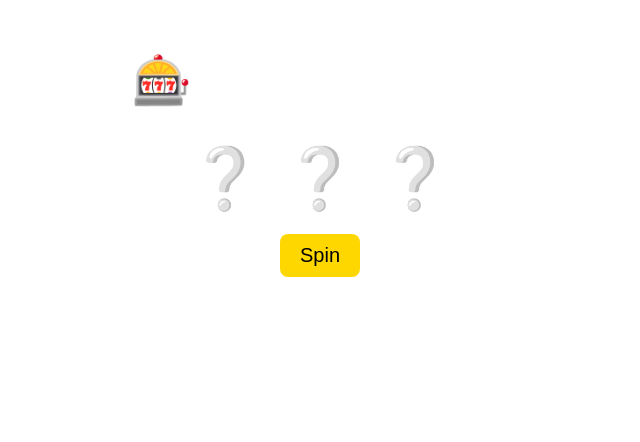
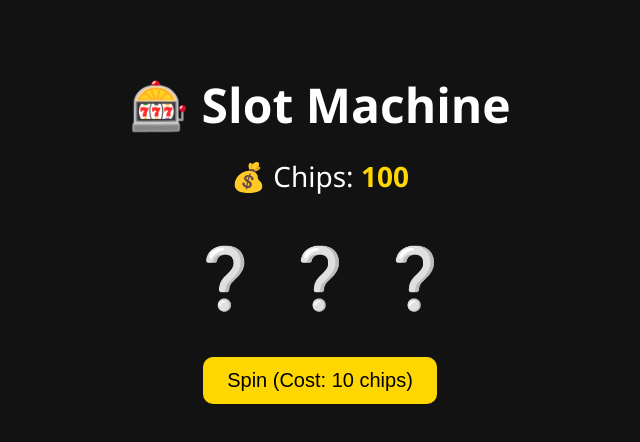
Before and after one commit to Maxibear18/slotmachine, a React (Create React App) app: page / in a window 1280 px wide. Shown: the top 442 px of the page, without its empty margins (320-960 px from the left). Built offline with nearby package versions, Linux system fonts and the light colour scheme.

Commit message:
fixed the messages appearing and showing player's chips and background

```diff
--- a/src/App.css
+++ b/src/App.css
@@ -1,28 +1,86 @@
-.App {
-  text-align: center;
-  margin-top: 50px;
-  font-size: 24px;
+/* Global Reset and Background Fix */
+html, body {
+  margin: 0;
+  padding: 0;
+  background-color: #121212;
+  height: 100%;
+  font-family: 'Segoe UI', Tahoma, Geneva, Verdana, sans-serif;
   color: white;
 }
 
+* {
+  box-sizing: border-box;
+}
+
+/* App Container */
+.App {
+  text-align: center;
+  min-height: 100vh;
+  padding: 40px 20px;
+  display: flex;
+  flex-direction: column;
+  align-items: center;
+}
+
+/* Header */
+h1 {
+  font-size: 48px;
+  margin-bottom: 20px;
+}
+
+/* Chip Count Display */
+.chip-count {
+  font-size: 28px;
+  margin-bottom: 20px;
+}
+
+.chip-count strong {
+  color: #ffd700;
+}
+
+/* Slot Symbol Display */
 .slot-display {
   font-size: 60px;
   margin: 20px 0;
+  display: flex;
+  justify-content: center;
+  gap: 20px;
 }
 
 .slot {
-  margin: 0 10px;
+  transition: transform 0.2s;
 }
 
+/* Spin Button */
 button {
-  padding: 10px 20px;
+  padding: 12px 24px;
   font-size: 20px;
-  background: gold;
+  background: #ffd700;
+  color: black;
   border: none;
-  border-radius: 8px;
+  border-radius: 10px;
   cursor: pointer;
+  margin-top: 20px;
+  transition: background 0.2s;
 }
 
 button:hover {
   background: orange;
 }
+
+/* Message Display */
+.message {
+  margin-top: 20px;
+  font-size: 20px;
+  text-align: center;
+}
+
+.win {
+  color: #00ff99;
+  font-weight: bold;
+}
+
+.loss {
+  color: #ff5555;
+  font-weight: bold;
+}
--- a/src/App.js
+++ b/src/App.js
@@ -1,4 +1,3 @@
-// src/App.js or App.tsx
 import React, { useState } from 'react';
 import './App.css';
 
@@ -12,40 +11,63 @@ function App() {
   const [slots, setSlots] = useState(['❔', '❔', '❔']);
   const [chips, setChips] = useState(100);
   const [message, setMessage] = useState('');
+  const [lastChange, setLastChange] = useState(0);
 
   const spin = () => {
-    if (chips <= 0) {
-      setMessage("You're out of chips!");
+    if (chips < 10) {
+      setMessage("❌ Not enough chips to spin. You need at least 10.");
       return;
     }
 
     const newSlots = [getRandomSymbol(), getRandomSymbol(), getRandomSymbol()];
     setSlots(newSlots);
-    setChips(prev => prev - 10); // cost to spin
 
-    // Check winnings
-    if (newSlots.every(s => s === newSlots[0])) {
-      setChips(prev => prev + 50);
-      setMessage('🎉 Jackpot! You win 50 chips!');
-    } else if (new Set(newSlots).size === 2) {
-      setChips(prev => prev + 20);
-      setMessage('✨ Nice! Two of a kind! You win 20 chips.');
+    let newChips = chips - 10; // cost to spin
+    let change = 0;
+    let resultMessage = '';
+
+    const [s1, s2, s3] = newSlots;
+
+    if (s1 === s2 && s2 === s3) {
+      change = 100;
+      resultMessage = `🎉 JACKPOT! 3 of a kind! You win ${change} chips!`;
+    } else if (s1 === s2 || s2 === s3 || s1 === s3) {
+      change = 50;
+      resultMessage = `✨ Nice! 2 of a kind! You win ${change} chips!`;
     } else {
-      setMessage('😢 Try again!');
+      resultMessage = '😢 No match. Better luck next time!';
     }
+
+    newChips += change;
+    setChips(newChips);
+    setLastChange(change - 10); // spin cost = -10, win is +change
+    setMessage(resultMessage);
   };
 
   return (
     <div className="App">
       <h1>🎰 Slot Machine</h1>
+
+      <div className="chip-count">
+        💰 Chips: <strong>{chips}</strong>
+      </div>
+
       <div className="slot-display">
         {slots.map((symbol, index) => (
           <span key={index} className="slot">{symbol}</span>
         ))}
       </div>
-      <button onClick={spin}>Spin</button>
-      <p>Chips: {chips}</p>
-      <p>{message}</p>
+
+      <button onClick={spin}>Spin (Cost: 10 chips)</button>
+
+      <div className="message">
+        <p>{message}</p>
+        {lastChange !== 0 && (
+          <p className={lastChange >= 0 ? 'win' : 'loss'}>
+            {lastChange >= 0 ? `+${lastChange}` : `${lastChange}`} chips this spin
+          </p>
+        )}
+      </div>
     </div>
   );
 }
```
